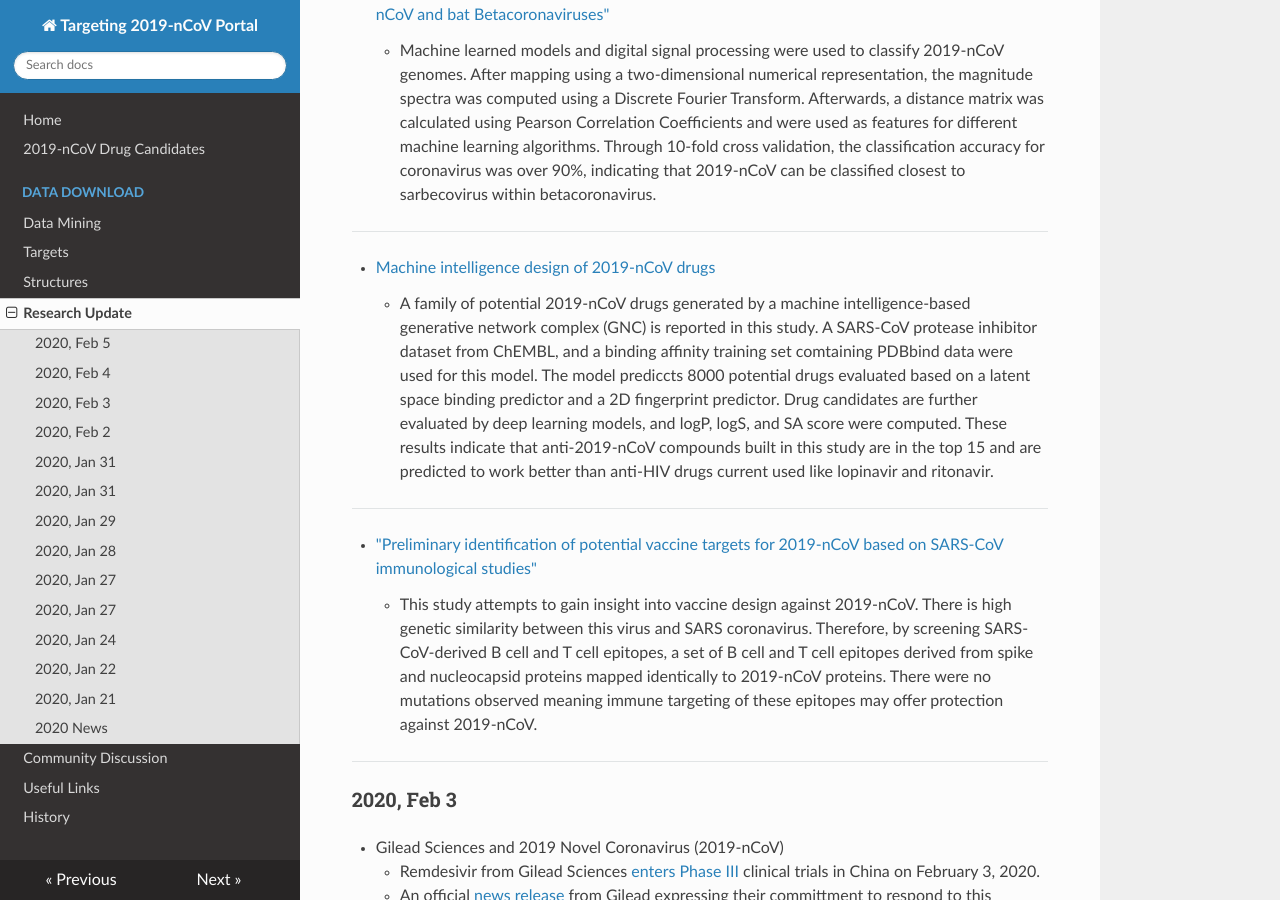
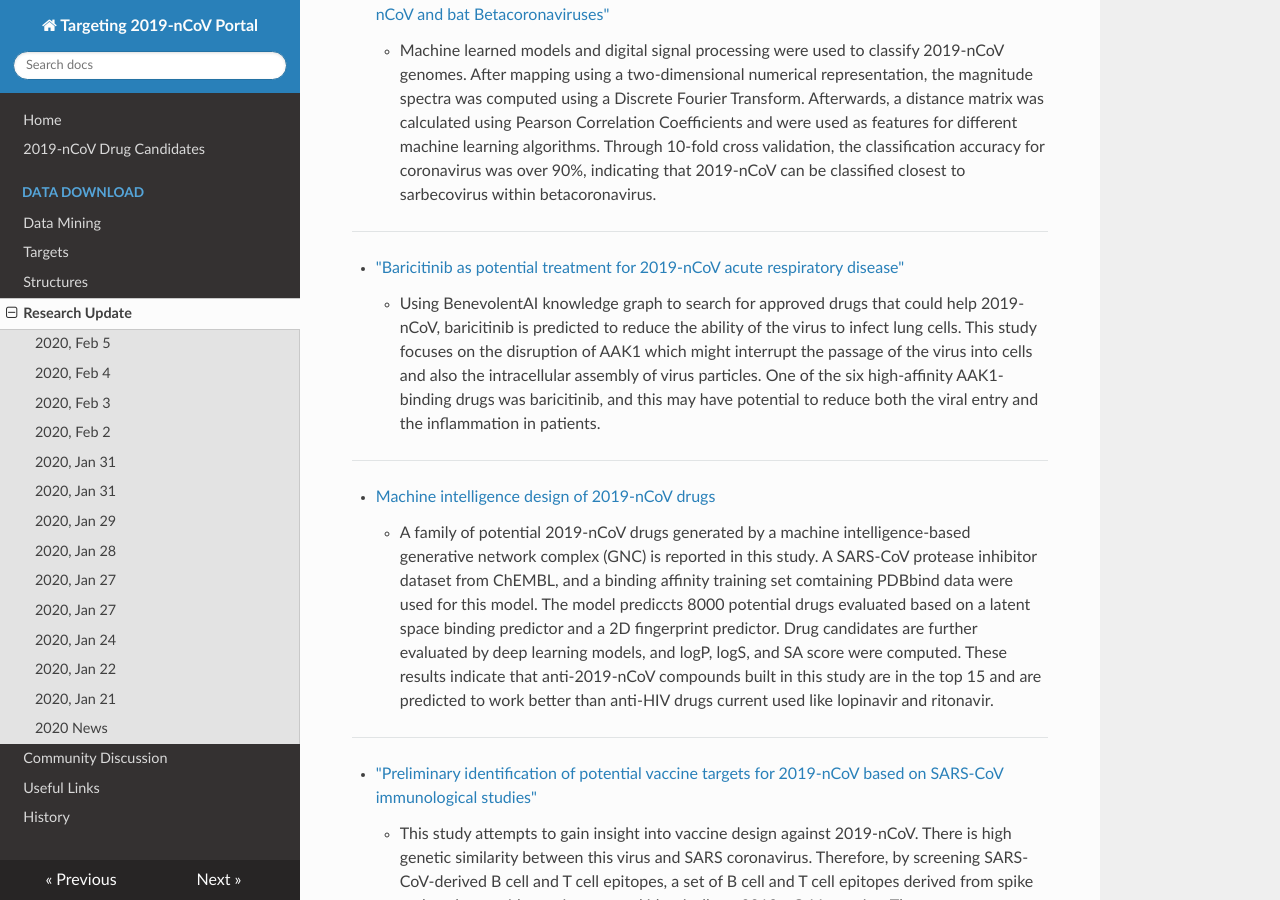
Before and after one commit to GHDDI-AILab/Targeting2019-nCoV, an MkDocs documentation site: the page built from docs/research_progress.md, in a window 1280 px wide and 900 px high, scrolled down 481 px. Built offline with MkDocs 1.6.1, drawn with Linux system fonts in a browser that asks for light colours; nearby versions of some CDN libraries.

Commit message:
Update research_progress.md

```diff
--- a/docs/research_progress.md
+++ b/docs/research_progress.md
@@ -11,6 +11,11 @@
 
  * ["Machine learning-based analysis of genomes suggests associations between Wuhan 2019-nCoV and bat Betacoronaviruses"](https://www.biorxiv.org/content/10.1101/2020.02.02.931162v2)
     * Machine learned models and digital signal processing were used to classify 2019-nCoV genomes. After mapping using a two-dimensional numerical representation, the magnitude spectra was computed using a Discrete Fourier Transform. Afterwards, a distance matrix was calculated using Pearson Correlation Coefficients and were used as features for different machine learning algorithms. Through 10-fold cross validation, the classification accuracy for coronavirus was over 90%, indicating that 2019-nCoV can be classified closest to sarbecovirus within betacoronavirus.
+
+---
+
+ * ["Baricitinib as potential treatment for 2019-nCoV acute respiratory disease"](http://ghddiai.oss-cn-zhangjiakou.aliyuncs.com/file/file_bpt2ncard.pdf)
+    * Using BenevolentAI knowledge graph to search for approved drugs that could help 2019-nCoV, baricitinib is predicted to reduce the ability of the virus to infect lung cells. This study focuses on the disruption of AAK1 which might interrupt the passage of the virus into cells and also the intracellular assembly of virus particles. One of the six high-affinity AAK1-binding drugs was baricitinib, and this may have potential to reduce both the viral entry and the inflammation in patients.
 
 ---
 
```
